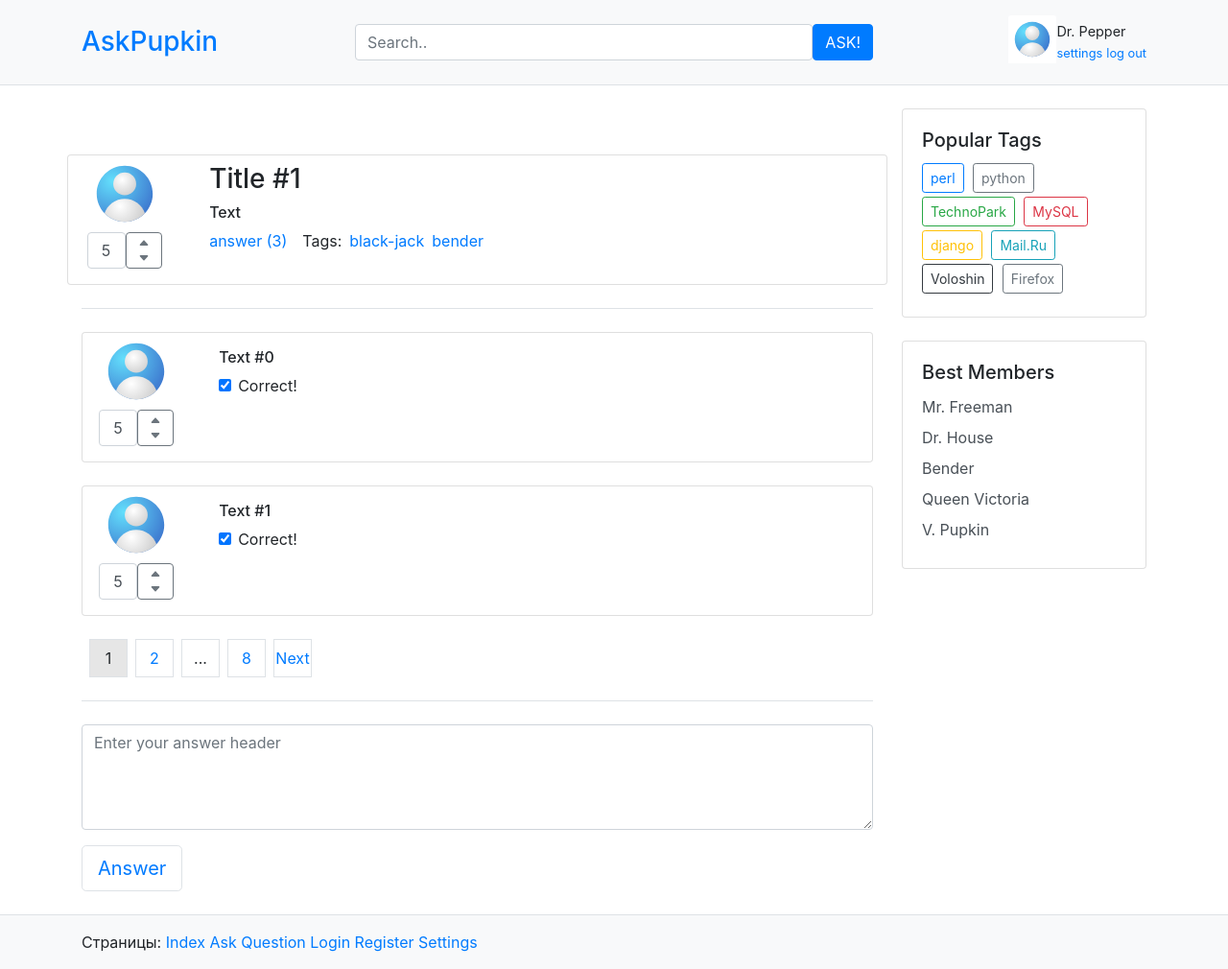
After one commit to WorkIvanAccount/ask_skitev, a Django app: page /question/1/ in a window 1280 px wide. The commit adds this page. Shown: the whole page at 96% size. Run offline with Django 5.2, Linux system fonts and the light colour scheme; some libraries are stand-ins or nearby versions.

Commit message:
Add files via upload

```diff
--- a/HW2/ask_skitev/ask_skitev/app/views.py
+++ b/HW2/ask_skitev/ask_skitev/app/views.py
@@ -54,8 +54,8 @@
 
 
 
-def question(request):
-    current_question = QUESTIONS[0]
+def question(request, question_id):
+    current_question = QUESTIONS[question_id]
 
     page = paginate(ANSWERS, request, per_page=2)
 
--- a/HW2/ask_skitev/ask_skitev/ask_skitev/urls.py
+++ b/HW2/ask_skitev/ask_skitev/ask_skitev/urls.py
@@ -27,6 +27,6 @@
     path('register', views.reg, name="reg"),
     path('login', views.login, name="login"),
     path('settings', views.settings, name="settings"),
-    path('question', views.question, name="question"),
+    path('question/<int:question_id>/', views.question, name="question"),
 
 ]
--- /dev/null
+++ b/HW2/ask_skitev/ask_skitev/templates/layout/one_answer.html
@@ -0,0 +1,57 @@
+<div class="card w-100 mt-4">
+    <div class="row">
+        <div class="col-2">
+            <div class="profile-controls mb-3">
+                <div class="d-flex justify-content-center">
+                    <svg class="card-img-top" style="width: 80px; height: 80px;" version="1.1" xmlns="http://www.w3.org/2000/svg" xmlns:xlink="http://www.w3.org/1999/xlink" x="0px" y="0px" viewBox="0 0 2200 2200" style="enable-background:new 0 0 2200 2200;" xml:space="preserve">
+                        <g id="Background">
+                            <rect style="fill:#FFFFFF;" width="2200" height="2200"/>
+                        </g>
+                        <g id="Objects">
+                            <g>
+                                <radialGradient id="SVGID_1_" cx="742.4818" cy="737.5518" r="1257.2716" gradientUnits="userSpaceOnUse">
+                                    <stop offset="0" style="stop-color:#63DFFC"/>
+                                    <stop offset="1" style="stop-color:#3F7CD1"/>
+                                </radialGradient>
+                                <path style="fill:url(#SVGID_1_);" d="M1903,1100c0,215.52-84.91,411.21-223.1,555.44C1533.74,1808.01,1327.96,1903,1100,1903    s-433.74-94.99-579.9-247.56C381.91,1511.21,297,1315.52,297,1100c0-443.48,359.52-803,803-803S1903,656.52,1903,1100z"/>
+
+                                    <radialGradient id="SVGID_00000104698309287865493900000001749800286949306755_" cx="1024.0569" cy="699.494" r="480.5576" gradientUnits="userSpaceOnUse">
+                                    <stop offset="0" style="stop-color:#FFFFFF"/>
+                                    <stop offset="0.9989" style="stop-color:#D1D1D1"/>
+                                </radialGradient>
+                                <circle style="fill:url(#SVGID_00000104698309287865493900000001749800286949306755_);" cx="1100" cy="815.047" r="328.046"/>
+
+                                    <radialGradient id="SVGID_00000123438996930488595010000002696201408001185471_" cx="965.7524" cy="1455.6234" r="674.9591" gradientUnits="userSpaceOnUse">
+                                    <stop offset="0" style="stop-color:#FFFFFF"/>
+                                    <stop offset="0.9989" style="stop-color:#D1D1D1"/>
+                                </radialGradient>
+                                <path style="fill:url(#SVGID_00000123438996930488595010000002696201408001185471_);" d="M1679.9,1655.44    C1533.74,1808.01,1327.96,1903,1100,1903s-433.74-94.99-579.9-247.56c82.54-240.93,311-414.12,579.9-414.12    S1597.36,1414.51,1679.9,1655.44z"/>
+                            </g>
+                        </g>
+                    </svg>
+                </div>
+                <div class="d-flex justify-content-center">
+                    <input type="text" class="form-control text-center" value="5" style="max-width: 40px;">
+                    <button class="btn btn-outline-secondary d-flex flex-column py-1" type="button">
+                        <svg xmlns="http://www.w3.org/2000/svg" width="12" height="12" fill="currentColor" class="bi bi-caret-up-fill" viewBox="0 0 16 16">
+                        <path d="M7.247 4.86l-4.796 5.481c-.566.647-.106 1.659.753 1.659h9.592a1 1 0 0 0 .753-1.659L8.753 4.86a1 1 0 0 0-1.506 0z"/>
+                        </svg>
+                        <svg xmlns="http://www.w3.org/2000/svg" width="12" height="12" fill="currentColor" class="bi bi-caret-down-fill mt-1" viewBox="0 0 16 16">
+                        <path d="M7.247 11.14 2.451 5.656C1.885 5.026 2.345 4 3.2 4h9.6c.856 0 1.316 1.026 .75 1.656l-4.8 5.484a1 1 0 01-1.414 0z"/>
+                        </svg>
+                    </button>
+                </div>
+            </div>
+        </div>
+        <div class="card-info col-10">
+            <h6 class="mt-3">{{ answer.text }}
+            </h6>
+            <div class="form-check">
+                <input class="form-check-input" type="checkbox" value="" id="checkChecked1" checked>
+                <label class="form-check-label" for="checkChecked">
+                    Correct!
+                </label>
+            </div>
+        </div>
+    </div>
+</div>
--- a/HW2/ask_skitev/ask_skitev/templates/question.html
+++ b/HW2/ask_skitev/ask_skitev/templates/question.html
@@ -71,7 +71,10 @@
         <div class="d-flex flex-column">
 
             {% for answer in answers %}
-            <div class="card w-100 mt-4">
+
+                {% include "layout/one_answer.html" with answer=answer %}
+
+            <!-- <div class="card w-100 mt-4">
                 <div class="row">
                     <div class="col-2">
                         <div class="profile-controls mb-3">
@@ -127,7 +130,7 @@
                         </div>
                     </div>
                 </div>
-            </div>
+            </div> -->
             {% endfor %}
 
         </div>
```
